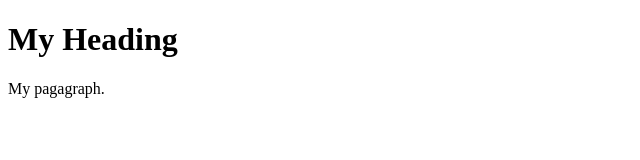
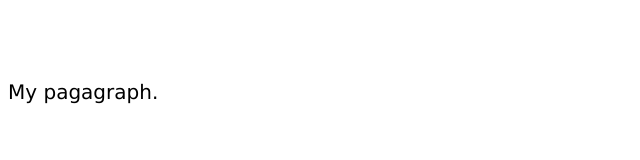
Before and after one commit to Morgan54-nsk/first_project, a plain HTML site: page page2.html in a window 1280 px wide. Shown: the whole page, without its empty margins (0-640 px from the left). Drawn offline with Linux system fonts and the light colour scheme.

Commit message:
add css style

```diff
--- a/page2.html
+++ b/page2.html
@@ -2,6 +2,22 @@
 <html>
         <head>
                 <title>Page Title</title>
+
+                <style>
+                        bode {
+                                background-color: lightblue;
+                        }
+
+                        h1 {
+                                color: white;
+                                text-align: center;
+                        }
+
+                        p {
+                                font-family: verdana;
+                                font-size: 20px;
+                        }
+		</style>
         </head>
 <body>
         <h1>My Heading</h1>
```
Also changed, not shown: page1.html (+16 -0 lines).
